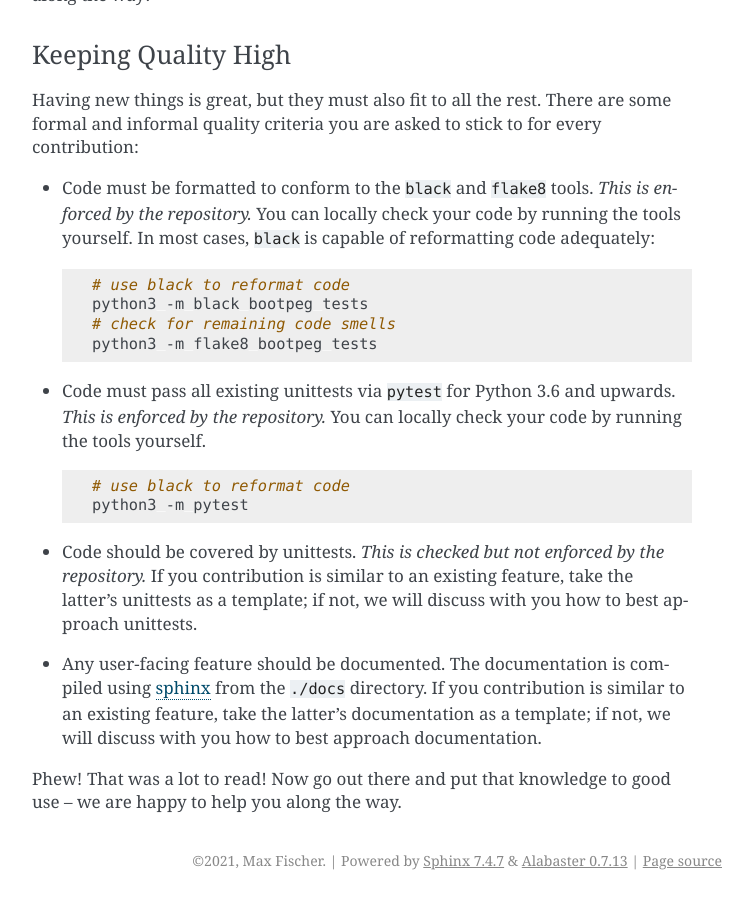
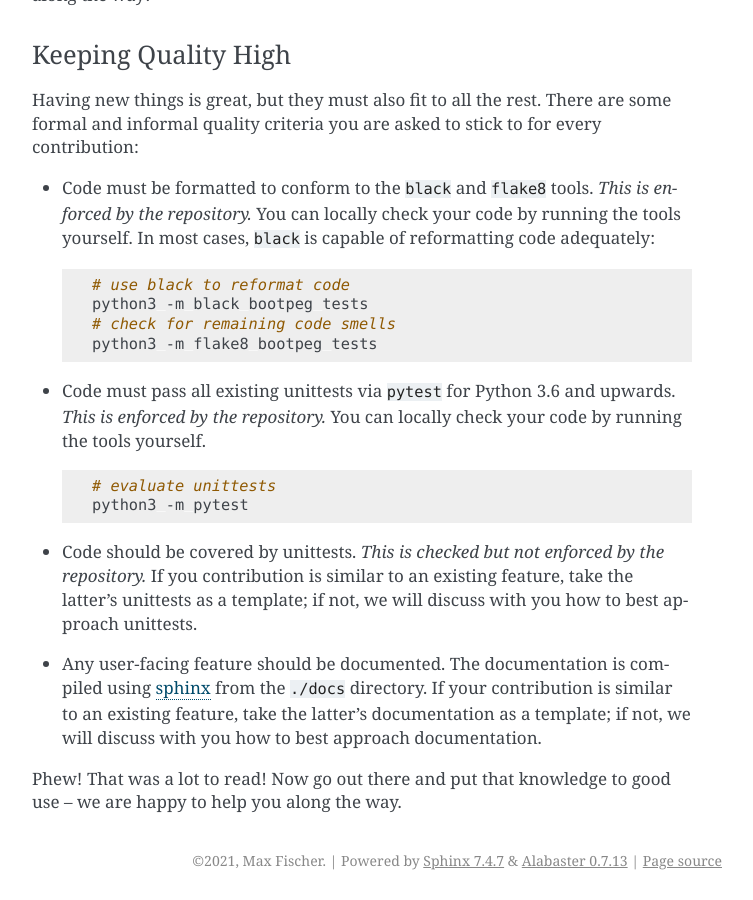
Before and after one commit to maxfischer2781/bootpeg, a Sphinx documentation site: the page built from docs/contributing.rst, in a window 1280 px wide and 900 px high, scrolled down 2319 px. Shown: the whole window, without its empty margins (388-1141 px from the left). Built offline with Sphinx 7.4.7, drawn with Linux system fonts in a browser that asks for light colours.

Commit message:
Fix typos in contributing.rst (#38)

```diff
--- a/docs/contributing.rst
+++ b/docs/contributing.rst
@@ -168,7 +168,7 @@ to stick to for every contribution:
 
   .. code-block:: bash
 
-     # use black to reformat code
+     # evaluate unittests
      python3 -m pytest
 
 * Code should be covered by unittests.
@@ -180,7 +180,7 @@ to stick to for every contribution:
 * Any user-facing feature should be documented.
   The documentation is compiled using `sphinx <sphinx home_>`_
   from the ``./docs`` directory.
-  If you contribution is similar to an existing feature,
+  If your contribution is similar to an existing feature,
   take the latter's documentation as a template;
   if not, we will discuss with you how to best approach documentation.
 
```
